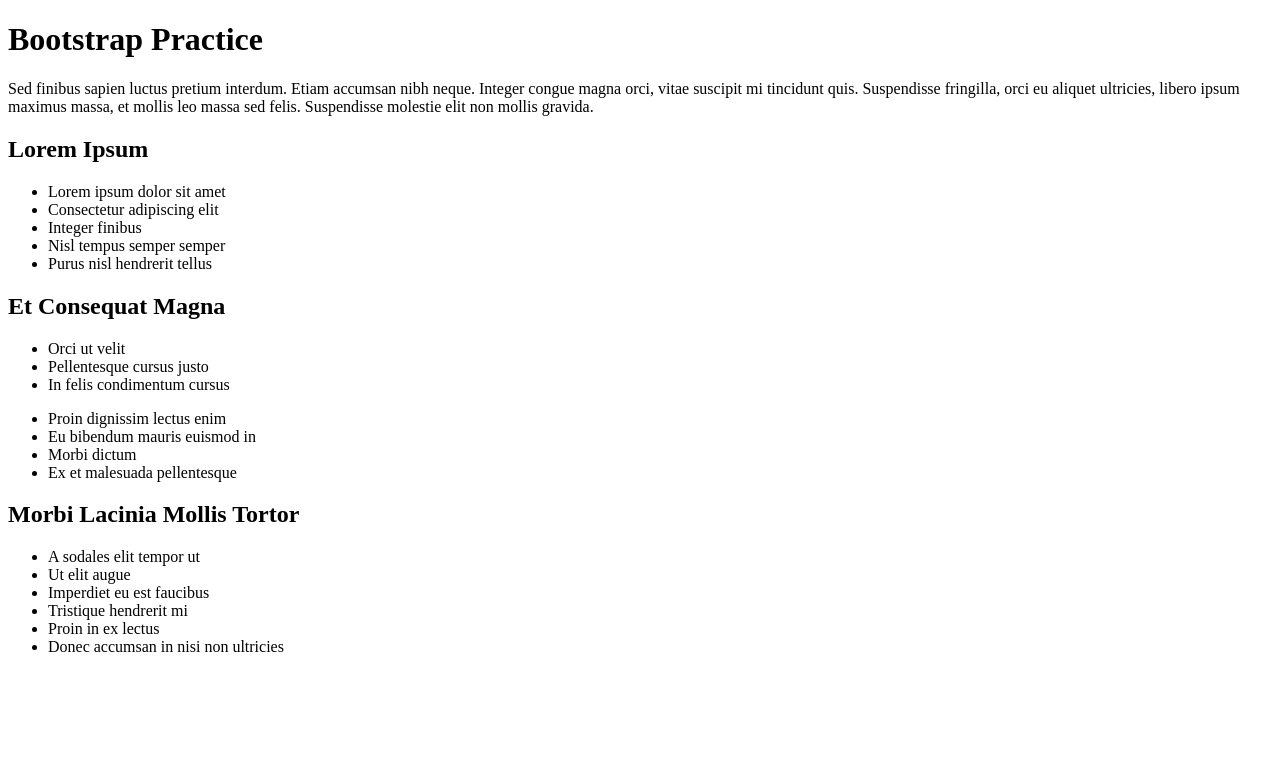
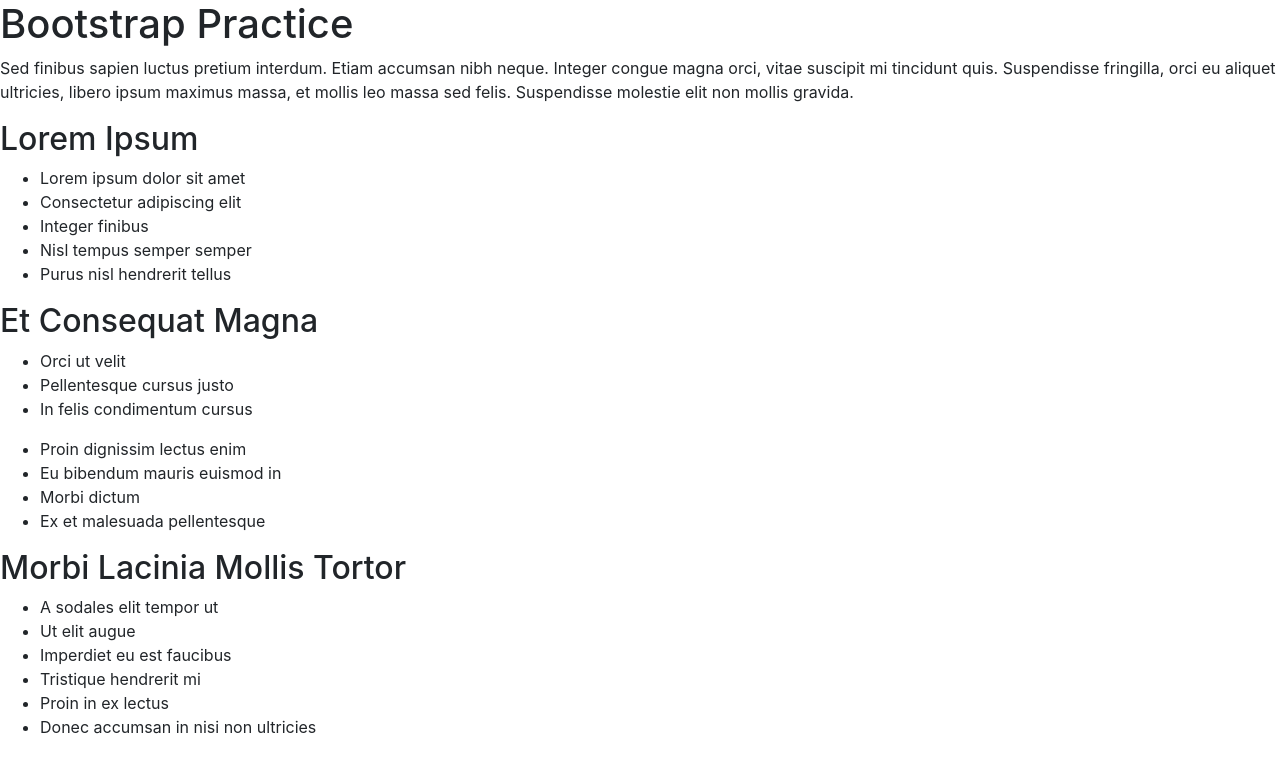
Before and after one commit to kahoragachau/bootstrap-practice, a plain HTML site: page index.html in a window 1280 px wide. Drawn offline with nearby package versions, Linux system fonts and the light colour scheme.

Commit message:
Create a CSS folder

```diff
--- a/index.html
+++ b/index.html
@@ -3,6 +3,7 @@
   <head>
     <meta charset="utf-8">
     <title>Bootstrap Practice</title>
+    <link rel="stylesheet" href="css/bootstrap.css" type="text/css">
   </head>
   <body>
     <h1>Bootstrap Practice</h1>
```
